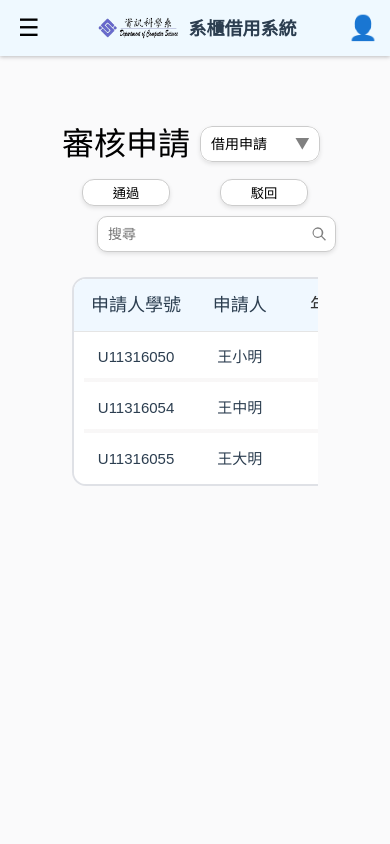
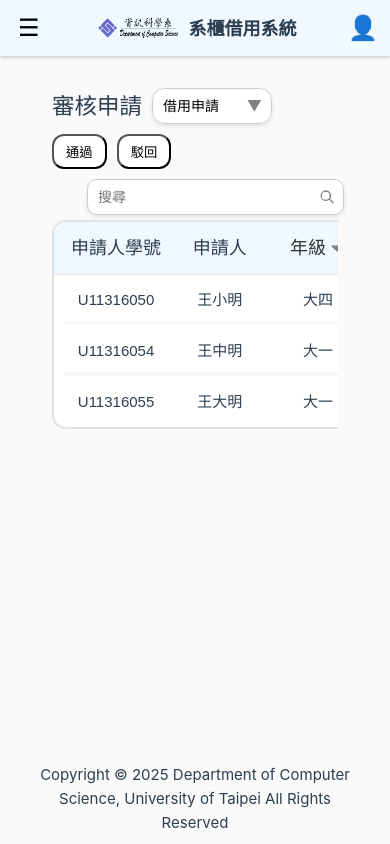
Before and after one commit to UTCS-G505/Locker-borrow-system-Frontend, a Vue app: page /review in a window 390 px wide. Shown: the top 844 px of the page. Built offline with nearby package versions, Linux system fonts and the light colour scheme.

Commit message:
fix:上面空白跟手機版位置調整

```diff
--- a/src/views/ReviewView.vue
+++ b/src/views/ReviewView.vue
@@ -3,6 +3,7 @@
   <!-- 手機版操作列 -->
   <div v-if="isMobile" class="mobile-ops">
     <div class="mobile-header-row">
+    <div class="mobile-header-top">
       <h1>審核申請</h1>
 
       <!-- 下拉式表單 -->
@@ -13,7 +14,9 @@
             <option value="審核">審核紀錄</option>
           </select>
         </div>
+        </div>
       <!-- 按鈕 -->
+      <div class="mobile-header-bottom">
       <button class="btn" @click="approveMobile"  v-if="selectedType === '借用'">通過</button>
       <button class="btn" @click="rejectMobile"  v-if="selectedType === '借用'">駁回</button>
       <button
@@ -23,6 +26,7 @@
         >
           送出
         </button>
+    </div>
     </div>
 
     <!-- 搜尋欄 -->
@@ -328,12 +332,16 @@ function rejectMobile() {
 </script>
 
 <style scoped>
+html, body {
+  margin: 0;
+  padding: 0;
+}
 .upboard {
   background: transparent;
   border: none ;
   box-shadow: none ;
-  min-height: 100vh;
-  padding: 20px;
+  margin: 0;
+  padding: 0;
 }
 .header-bar h1 {
   font-size: 30px;
@@ -345,7 +353,7 @@ function rejectMobile() {
   display: flex;
   justify-content: space-between;
   align-items: center;
-  padding: 20px 20px 0;
+  padding: 0px 20px 0 20px;
   margin: 0 auto;
 }
 .left {
@@ -647,18 +655,31 @@ input[type="text"] {
     display: flex;
     flex-direction: column;
     justify-content: space-between;
+    margin:0;
     padding: 10px;
-    margin-bottom: 10px;
+     padding: 0 20px;
     border-radius: 8px;
   }
 /* 手機版：水平排列 */
 .mobile-header-row {
   display: flex;
-  flex-wrap: wrap;          /* 允許換行 */
-  align-items: center;      /* 垂直置中 */
-  justify-content: flex-start; /* 元素從左往右排列 */
-  gap: 10px;                /* 元素間距 */
-  width: 100%;
+  flex-wrap: wrap;              /* 允許換行 */
+  align-items: center;          /* 垂直置中 */
+  justify-content: flex-start;  /* 初始同一行靠左 */
+  gap: 10px;
+}
+.mobile-header-top {
+  display: flex;
+  align-items: center;
+  justify-content: space-between; /* 標題與下拉左右對齊 */
+  gap: 10px;
+}
+
+.mobile-header-bottom {
+  display: flex;
+  align-items: center;
+  justify-content: flex-start; /* 按鈕靠左 */
+  gap: 10px;
 }
 .mobile-header-row > h1 {
   flex-shrink: 0;
@@ -683,6 +704,7 @@ input[type="text"] {
   border: 1px solid #ccc;
   box-shadow: 0 2px 4px rgba(0, 0, 0, 0.1);
   transition: all 0.2s ease;
+  flex-shrink: 0;
 }
 
 .dropdown {
```
